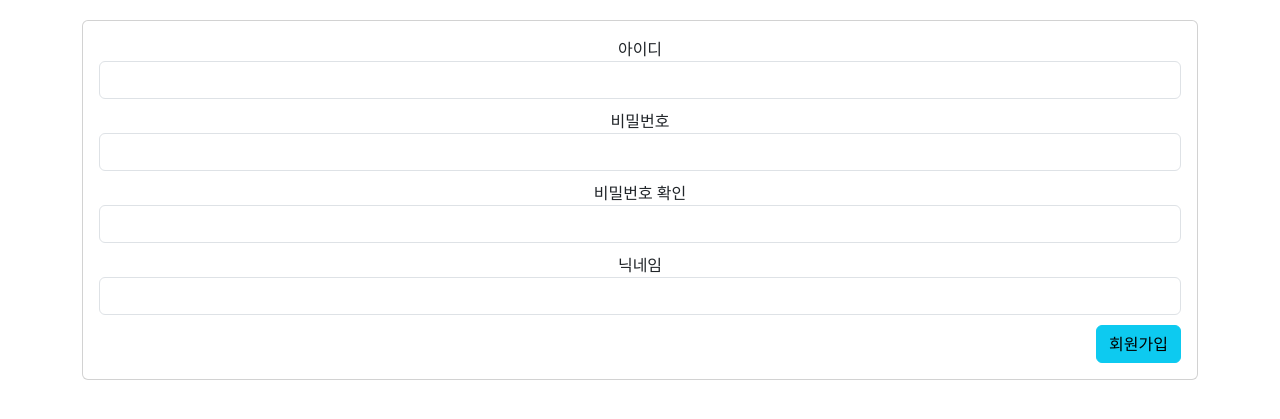
After one commit to HwangSettong/DjangoStudy-bearu, a Python web app: template Chapter4/ANONYMOUS/templates/page/signup.html in a window 1280 px wide. The commit adds this page. Shown: the top 419 px of the page. Run offline with Jinja, Linux system fonts and the light colour scheme; the template is opened without the code that fills it, so the values that code supplies are empty.

Commit message:
lesson15

```diff
--- a/Chapter4/ANONYMOUS/anonymous/urls.py
+++ b/Chapter4/ANONYMOUS/anonymous/urls.py
@@ -1,7 +1,10 @@
 from django.urls import path
 from board.views import board # import function 'board' of 'board/views'
-
+from user.views import signin # import function 'signin' of 'user/views'
+from user.views import signup # import function 'signup' of 'user/views'
 urlpatterns = [
     # path(경로, 함수) : 해당 경로로 요청이 들어오면 함수 실행한다.
     path('', board, name="board"),
+    path('user/signin', signin, name="signin"),
+    path('user/signup', signup, name="signup"),
 ]
--- a/Chapter4/ANONYMOUS/templates/common/base.html
+++ b/Chapter4/ANONYMOUS/templates/common/base.html
@@ -1,13 +1,16 @@
 <html>
     <head>
         <title>Anonymous</title>
+        <link href="https://cdn.jsdelivr.net/npm/bootstrap@5.3.2/dist/css/bootstrap.min.css" rel="stylesheet" integrity="sha384-T3c6CoIi6uLrA9TneNEoa7RxnatzjcDSCmG1MXxSR1GAsXEV/Dwwykc2MPK8M2HN" crossorigin="anonymous">
     </head>
     <body>
-        {% include "component/nav.html" %}
-        {% block content %}
-        {% endblock %}
+        <!-- {% include "component/nav.html" %} -->
+        <div class="container" style="margin-top:20px;">
+            {% block content %}
+            {% endblock %}
+        </div>
     </body>
     <footer>
-        {% include "component/footer.html"%}
+        <!-- {% include "component/footer.html"%} -->
     </footer>
 </html>
--- /dev/null
+++ b/Chapter4/ANONYMOUS/templates/page/signup.html
@@ -0,0 +1,37 @@
+{% extends 'common/base.html' %}
+
+{% block content %}
+<div class="card">
+    <div class="card-body">
+        <div class="row text-center">
+            <div class="col">
+                <label class="form-lable">아이디</label>
+                <input class="form-control" type="text">
+            </div>
+        </div>
+        <div class="row text-center" style="margin-top:10px;">
+            <div class="col">
+                <label class="form-lable">비밀번호</label>
+                <input class="form-control" type="password">
+            </div>
+        </div>
+        <div class="row text-center" style="margin-top:10px;">
+            <div class="col">
+                <label class="form-lable">비밀번호 확인</label>
+                <input class="form-control" type="password">
+            </div>
+        </div>
+        <div class="row text-center" style="margin-top:10px;">
+            <div class="col">
+                <label class="form-lable">닉네임</label>
+                <input class="form-control" type="text">
+            </div>
+        </div>
+        <div class="row text-end" style="margin-top:10px;">
+            <div class="col">
+                <button class="btn btn-info">회원가입</button>
+            </div>
+        </div>
+    </div>
+</div>
+{% endblock %}
```
Also changed, not shown: Chapter4/ANONYMOUS/templates/page/signin.html (added, +27 -0 lines), Chapter4/ANONYMOUS/user/views.py (+7 -1 lines).
